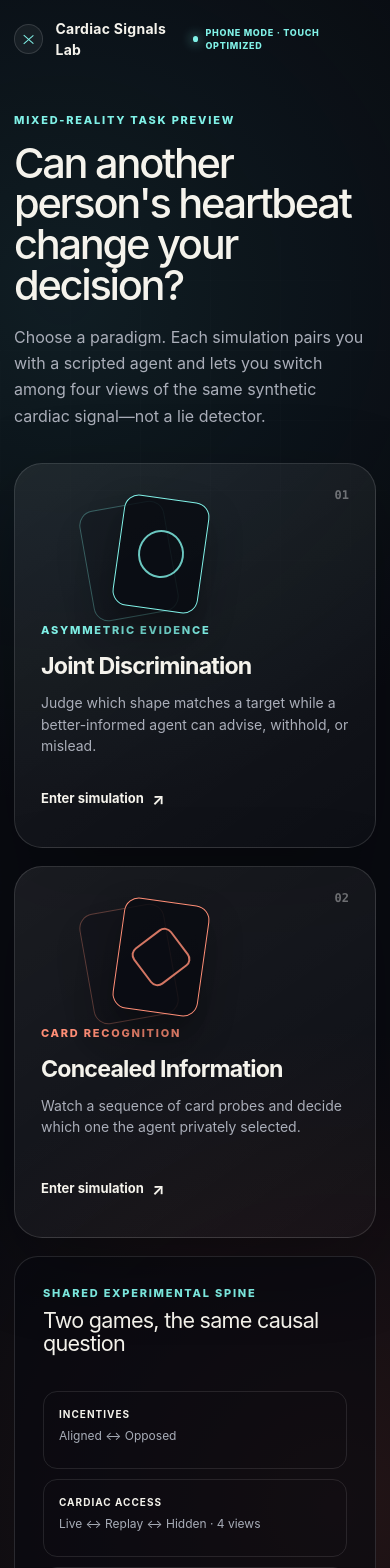
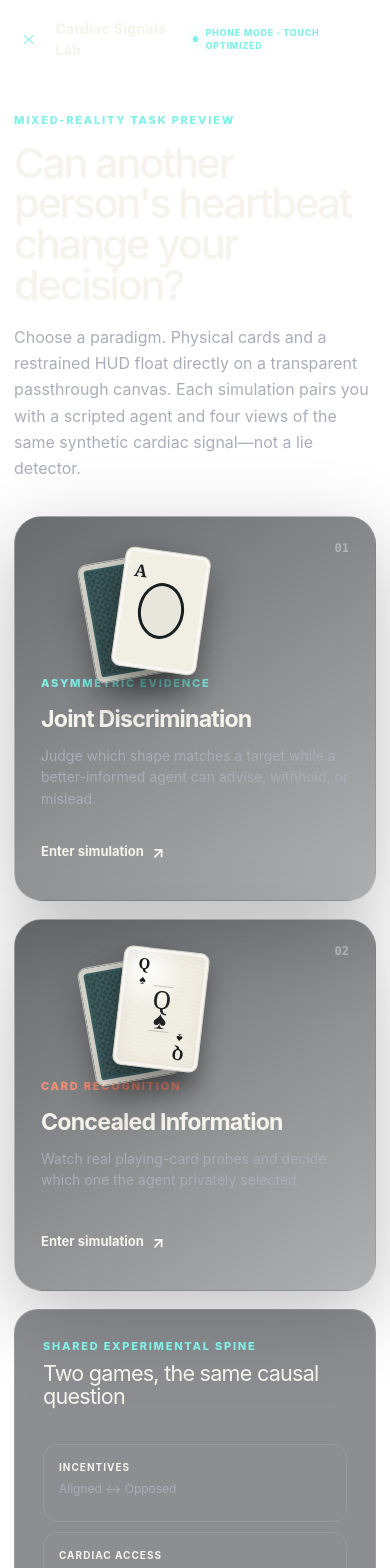
Before and after one commit to GeorgeFejer91/cardiac-signals-lab-demo, a Next.js app: page / in a window 390 px wide. Shown: the top 1568 px of the page. Built offline with nearby package versions, Linux system fonts and the light colour scheme.

Commit message:
Add passthrough card aesthetic

```diff
--- a/app/globals.css
+++ b/app/globals.css
@@ -12,7 +12,7 @@
 
 * { box-sizing: border-box; }
 
-html { background: var(--background); scroll-behavior: smooth; overflow-x: hidden; }
+html { background: transparent; scroll-behavior: smooth; overflow-x: hidden; }
 
 body {
   margin: 0;
@@ -20,10 +20,7 @@ body {
   min-height: 100vh;
   min-height: 100dvh;
   overflow-x: hidden;
-  background:
-    radial-gradient(circle at 16% 16%, rgba(56, 128, 136, 0.16), transparent 32rem),
-    radial-gradient(circle at 86% 82%, rgba(196, 80, 58, 0.14), transparent 30rem),
-    var(--background);
+  background: transparent;
   color: var(--ink);
   font-family: Inter, ui-sans-serif, system-ui, -apple-system, BlinkMacSystemFont, "Segoe UI", sans-serif;
 }
@@ -44,15 +41,7 @@ button, a { -webkit-tap-highlight-color: transparent; touch-action: manipulation
 }
 
 .ambient-grid {
-  position: fixed;
-  inset: 0;
-  pointer-events: none;
-  opacity: 0.17;
-  background-image:
-    linear-gradient(rgba(255,255,255,.08) 1px, transparent 1px),
-    linear-gradient(90deg, rgba(255,255,255,.08) 1px, transparent 1px);
-  background-size: 70px 70px;
-  mask-image: radial-gradient(circle at center, #000 20%, transparent 76%);
+  display: none;
 }
 
 .topbar, .menu-footer {
@@ -102,18 +91,31 @@ h1 { max-width: 920px; margin: 14px 0 18px; font-size: clamp(2.6rem, 6.2vw, 5.6r
   overflow: hidden;
   border: 1px solid var(--line);
   border-radius: 28px;
-  background: linear-gradient(145deg, rgba(255,255,255,.075), rgba(255,255,255,.025));
+  background: linear-gradient(145deg, rgba(12,17,22,.62), rgba(7,10,14,.32));
+  backdrop-filter: blur(18px) saturate(1.15);
   box-shadow: 0 24px 80px rgba(0,0,0,.25);
   transition: transform .25s ease, border-color .25s ease, background .25s ease;
 }
 
-.game-card:hover { transform: translateY(-6px); border-color: rgba(255,255,255,.3); background: linear-gradient(145deg, rgba(255,255,255,.1), rgba(255,255,255,.035)); }
+.game-card:hover { transform: translateY(-6px); border-color: rgba(255,255,255,.3); background: linear-gradient(145deg, rgba(18,25,31,.7), rgba(8,12,16,.4)); }
 .card-index { position: absolute; top: 24px; right: 26px; color: rgba(255,255,255,.38); font: 600 12px ui-monospace, SFMono-Regular, Consolas, monospace; }
 .card-visual { position: relative; height: 126px; }
-.floating-card { position: absolute; top: 8px; left: 25%; width: 86px; height: 112px; border: 1px solid currentColor; border-radius: 15px; background: rgba(9,12,18,.82); box-shadow: 0 18px 35px rgba(0,0,0,.35); }
-.floating-card.back { opacity: .3; transform: translate(-32px, 7px) rotate(-10deg); }
-.floating-card.front { transform: rotate(8deg); }
-.floating-card.front i { position: absolute; inset: 31px 19px; border: 2px solid currentColor; border-radius: 50%; opacity: .82; }
+.floating-card { position: absolute; top: 8px; left: 25%; width: 86px; height: 120px; border: 1px solid #d8d4c9; border-radius: 9px; background: #f1eee4; box-shadow: 0 18px 35px rgba(0,0,0,.42), inset 0 0 0 3px rgba(255,255,255,.56); }
+.floating-card.back { border-color: #d8d4c9; opacity: .78; transform: translate(-32px, 7px) rotate(-10deg); }
+.floating-card.front { color: #17201f; transform: rotate(8deg); }
+.floating-card.front i { position: absolute; inset: 31px 19px; border: 3px solid currentColor; border-radius: 50%; background: rgba(23,32,31,.035); }
+.floating-card.front b { position: absolute; z-index: 1; top: 10px; left: 10px; color: currentColor; font: 700 17px Georgia, serif; }
+.card-back-pattern {
+  background-color: #173a3d;
+  background-image:
+    linear-gradient(45deg, rgba(255,255,255,.12) 25%, transparent 25%, transparent 75%, rgba(255,255,255,.12) 75%),
+    linear-gradient(-45deg, rgba(255,255,255,.12) 25%, transparent 25%, transparent 75%, rgba(255,255,255,.12) 75%);
+  background-position: 0 0, 5px 5px;
+  background-size: 10px 10px;
+  box-shadow: 0 18px 35px rgba(0,0,0,.42), inset 0 0 0 5px #eee9dd, inset 0 0 0 7px #27575a;
+}
+.menu-playing-card { position: absolute; top: 3px; left: 25%; transform: rotate(8deg); }
+.menu-playing-card .playing-card-face { width: 86px; height: 120px; }
 .cyan .card-visual, .cyan .card-label { color: var(--cyan); }
 .coral .card-visual, .coral .card-label { color: var(--coral); }
 .coral .floating-card.front i { border-radius: 9px; transform: rotate(45deg); }
@@ -191,7 +193,8 @@ button {
   padding: 28px;
   border: 1px solid var(--line);
   border-radius: 24px;
-  background: rgba(8, 10, 16, .58);
+  background: rgba(8, 10, 16, .46);
+  backdrop-filter: blur(16px);
 }
 
 .design-matrix h2 {
@@ -234,9 +237,7 @@ button {
 .game-shell {
   min-height: 100vh;
   min-height: 100dvh;
-  background:
-    radial-gradient(circle at 72% -8%, rgba(63, 151, 151, .13), transparent 34rem),
-    linear-gradient(180deg, #090b11, #07090e);
+  background: transparent;
 }
 
 .game-header {
@@ -563,7 +564,8 @@ button {
 .research-sidebar {
   border: 1px solid var(--line);
   border-radius: 24px;
-  background: rgba(13, 16, 24, .76);
+  background: rgba(10, 14, 20, .62);
+  backdrop-filter: blur(20px) saturate(1.1);
 }
 
 .task-stage {
@@ -597,12 +599,7 @@ button {
   overflow: hidden;
   border: 1px solid rgba(255,255,255,.1);
   border-radius: 20px;
-  background:
-    radial-gradient(circle at center, rgba(97,127,138,.14), transparent 50%),
-    linear-gradient(rgba(255,255,255,.035) 1px, transparent 1px),
-    linear-gradient(90deg, rgba(255,255,255,.035) 1px, transparent 1px),
-    #090c12;
-  background-size: auto, 34px 34px, 34px 34px, auto;
+  background: transparent;
   perspective: 1000px;
 }
 
@@ -616,26 +613,34 @@ button {
 .shape-panel {
   position: relative;
   display: grid;
-  min-height: 230px;
+  width: min(100%, 180px);
+  min-height: 0;
+  aspect-ratio: 5 / 7;
   place-items: center;
   padding: 25px 12px;
-  border: 1px solid rgba(255,255,255,.12);
-  border-radius: 18px;
-  background: linear-gradient(145deg, rgba(255,255,255,.07), rgba(255,255,255,.02));
-  color: var(--ink);
+  place-self: center;
+  border: 1px solid #d8d4c9;
+  border-radius: 11px;
+  background:
+    radial-gradient(circle at 24% 18%, rgba(255,255,255,.95), transparent 30%),
+    repeating-linear-gradient(12deg, rgba(82,68,46,.025) 0 1px, transparent 1px 4px),
+    #f1eee4;
+  color: #17201f;
+  box-shadow: 0 22px 40px rgba(0,0,0,.38), inset 0 0 0 4px rgba(255,255,255,.56), inset 0 0 20px rgba(88,66,39,.08);
   transform: rotateY(0deg) translateZ(0);
 }
 
 .shape-panel:first-child { transform: rotateY(7deg); }
 .shape-panel:last-child { transform: rotateY(-7deg); }
 .shape-panel.selectable { cursor: pointer; }
-.shape-panel.selectable:hover { border-color: rgba(128,241,231,.45); background: rgba(128,241,231,.06); }
-.shape-panel.selected { border-color: var(--cyan); box-shadow: 0 0 0 2px rgba(128,241,231,.13), 0 18px 42px rgba(0,0,0,.3); }
+.shape-panel.selectable:hover { border-color: var(--cyan); background-color: #f8f6ee; }
+.shape-panel.selected { border-color: var(--cyan); box-shadow: 0 0 0 3px rgba(128,241,231,.22), 0 25px 46px rgba(0,0,0,.44), 0 0 28px rgba(128,241,231,.19); }
 .shape-panel:disabled { cursor: default; }
-.shape-label { position: absolute; top: 14px; left: 16px; color: #888e98; font: 750 11px ui-monospace, SFMono-Regular, Consolas, monospace; text-transform: uppercase; }
-.shape-object { display: block; border: 3px solid var(--cyan); border-radius: 50%; background: rgba(128,241,231,.07); box-shadow: 0 0 30px rgba(128,241,231,.09); }
-.shape-object.target { border-style: dashed; border-color: #e8e6df; background: rgba(255,255,255,.04); }
-.target-panel { opacity: .74; transform: translateZ(-40px) scale(.94); }
+.shape-label { position: absolute; top: 15px; left: 16px; color: #31413e; font: 800 10px ui-monospace, SFMono-Regular, Consolas, monospace; letter-spacing: .08em; text-transform: uppercase; }
+.shape-panel::after { position: absolute; right: 12px; bottom: 11px; width: 12px; height: 12px; border: 1px solid rgba(31,47,44,.28); border-radius: 50%; content: ''; }
+.shape-object { display: block; border: 3px solid #1e2b29; border-radius: 50%; background: rgba(29,43,40,.04); box-shadow: 0 7px 15px rgba(30,43,41,.12); }
+.shape-object.target { border-color: #1e2b29; background: rgba(29,43,40,.04); }
+.target-panel { opacity: .95; transform: translateZ(-40px) scale(.94); }
 .ambiguity-callout { display: flex; align-items: center; justify-content: center; gap: 8px; margin: 25px 0 0; color: #828894; font-size: 11px; }
 .ambiguity-callout i { width: 5px; height: 5px; border-radius: 50%; background: #d7d5cf; }
 
@@ -750,35 +755,75 @@ output { font-variant-numeric: tabular-nums; }
   flex-direction: column;
   align-items: center;
   justify-content: center;
-  gap: 9px;
-  padding: 16px;
+  gap: 11px;
+  padding: 32px 14px 14px;
   overflow: hidden;
-  border: 1px solid rgba(255,255,255,.13);
+  border: 1px solid rgba(255,255,255,.16);
   border-radius: 17px;
-  background: linear-gradient(150deg, color-mix(in srgb, var(--card-color) 11%, #11141d), #0a0c12 72%);
+  background: linear-gradient(145deg, rgba(255,255,255,.08), rgba(2,5,7,.12)), #13231e;
+  box-shadow: inset 0 1px 0 rgba(255,255,255,.08), 0 18px 34px rgba(0,0,0,.28);
   cursor: pointer;
-  transform: rotateX(1deg);
+  transform: rotateX(2deg);
   transition: transform .22s ease, border-color .22s ease, box-shadow .22s ease, opacity .22s ease;
 }
 
 .information-card::before {
   position: absolute;
   inset: 8px;
-  border: 1px solid color-mix(in srgb, var(--card-color) 27%, transparent);
+  border: 1px solid rgba(255,255,255,.07);
   border-radius: 12px;
   content: '';
   pointer-events: none;
 }
 
-.information-card:hover:not(:disabled) { transform: translateY(-5px); border-color: var(--card-color); }
-.information-card.selected { border-color: var(--card-color); box-shadow: 0 0 0 2px color-mix(in srgb, var(--card-color) 20%, transparent), 0 24px 45px rgba(0,0,0,.3); transform: translateY(-5px); }
-.information-card.active { border-color: var(--card-color); box-shadow: 0 0 35px color-mix(in srgb, var(--card-color) 20%, transparent); transform: translateY(-9px) scale(1.025); }
+.information-card:hover:not(:disabled) { transform: translateY(-7px) rotateX(0); border-color: rgba(255,255,255,.42); }
+.information-card.selected { border-color: var(--coral); box-shadow: 0 0 0 2px rgba(255,142,118,.2), 0 25px 48px rgba(0,0,0,.4); transform: translateY(-7px); }
+.information-card.active { border-color: var(--coral); box-shadow: 0 28px 55px rgba(0,0,0,.42), 0 0 32px rgba(255,142,118,.18); transform: translateY(-10px) scale(1.025); }
 .information-card:disabled { cursor: default; }
 .information-card.seen:not(.active) { opacity: .58; }
-.info-card-id { position: absolute; top: 14px; left: 16px; color: var(--card-color); font: 750 11px ui-monospace, SFMono-Regular, Consolas, monospace; }
-.info-card-symbol { color: var(--card-color); font-size: 58px; filter: drop-shadow(0 0 18px color-mix(in srgb, var(--card-color) 33%, transparent)); }
-.information-card small { color: #9aa0aa; font-size: 9px; letter-spacing: .05em; text-transform: uppercase; }
-.seen-dot { position: absolute; right: 14px; bottom: 13px; width: 6px; height: 6px; border-radius: 50%; background: var(--card-color); }
+.info-card-id { position: absolute; top: 13px; left: 15px; color: #aab5af; font: 750 9px ui-monospace, SFMono-Regular, Consolas, monospace; letter-spacing: .08em; text-transform: uppercase; }
+.information-card small { color: #c7cec9; font-size: 9px; letter-spacing: .05em; text-transform: uppercase; }
+.seen-dot { position: absolute; right: 14px; bottom: 13px; width: 6px; height: 6px; border-radius: 50%; background: var(--coral); box-shadow: 0 0 10px rgba(255,142,118,.65); }
+
+.playing-card-face {
+  position: relative;
+  display: block;
+  width: 104px;
+  height: 146px;
+  overflow: hidden;
+  border: 1px solid #d8d4c9;
+  border-radius: 9px;
+  background:
+    radial-gradient(circle at 28% 20%, rgba(255,255,255,.96), transparent 34%),
+    repeating-linear-gradient(12deg, rgba(82,68,46,.025) 0 1px, transparent 1px 4px),
+    #f1eee4;
+  color: #17191b;
+  box-shadow: 0 15px 26px rgba(0,0,0,.38), inset 0 0 0 3px rgba(255,255,255,.58), inset 0 0 18px rgba(88,66,39,.08);
+  font-family: Georgia, 'Times New Roman', serif;
+  transform: rotate(-1.5deg);
+}
+
+.information-card:nth-child(even) .playing-card-face { transform: rotate(1.5deg); }
+.playing-card-face.red-suit { color: #b32635; }
+.playing-card-corner { position: absolute; z-index: 2; display: flex; width: 25px; flex-direction: column; align-items: center; line-height: .78; }
+.playing-card-corner b { font-size: 19px; font-weight: 700; }
+.playing-card-corner i { margin-top: 5px; font-size: 15px; font-style: normal; }
+.playing-card-corner.top { top: 10px; left: 8px; }
+.playing-card-corner.bottom { right: 8px; bottom: 10px; transform: rotate(180deg); }
+.playing-card-center { position: absolute; inset: 31px 22px; display: grid; place-content: center; opacity: .96; }
+.playing-card-center::before, .playing-card-center::after { position: absolute; width: 20px; height: 1px; background: currentColor; content: ''; opacity: .22; }
+.playing-card-center::before { top: 12px; left: 50%; transform: translateX(-50%); }
+.playing-card-center::after { bottom: 12px; left: 50%; transform: translateX(-50%); }
+.playing-card-center b { font-size: 31px; font-weight: 500; line-height: .8; text-align: center; }
+.playing-card-center i { font-size: 31px; font-style: normal; line-height: .8; text-align: center; }
+.playing-card-face.compact { width: 62px; height: 86px; border-radius: 6px; transform: none; }
+.playing-card-face.compact .playing-card-corner b { font-size: 12px; }
+.playing-card-face.compact .playing-card-corner i { margin-top: 3px; font-size: 10px; }
+.playing-card-face.compact .playing-card-corner { width: 16px; }
+.playing-card-face.compact .playing-card-corner.top { top: 6px; left: 5px; }
+.playing-card-face.compact .playing-card-corner.bottom { right: 5px; bottom: 6px; }
+.playing-card-face.compact .playing-card-center { inset: 22px 15px; }
+.playing-card-face.compact .playing-card-center b, .playing-card-face.compact .playing-card-center i { font-size: 18px; }
 
 .belief-dock { margin-top: 16px; }
 .belief-dock label { flex: 1; }
@@ -793,17 +838,16 @@ output { font-variant-numeric: tabular-nums; }
   overflow: hidden;
   border: 1px solid rgba(255,255,255,.12);
   border-radius: 18px;
-  background:
-    radial-gradient(circle at center, rgba(255,255,255,.08), transparent 42%),
-    linear-gradient(rgba(255,255,255,.025) 1px, transparent 1px),
-    linear-gradient(90deg, rgba(255,255,255,.025) 1px, transparent 1px),
-    #090b10;
-  background-size: auto, 30px 30px, 30px 30px, auto;
+  background: rgba(7,12,14,.2);
+  box-shadow: inset 0 0 55px rgba(0,0,0,.2), 0 16px 34px rgba(0,0,0,.12);
 }
 
-.probe-caption { position: absolute; top: 14px; left: 16px; right: 16px; display: flex; justify-content: space-between; color: #8b919b; font-size: 9px; font-weight: 750; letter-spacing: .1em; text-transform: uppercase; }
-.enlarged-probe { --card-color: #fff; display: grid; width: 130px; height: 170px; place-items: center; border: 1px solid var(--card-color); border-radius: 17px; background: color-mix(in srgb, var(--card-color) 12%, #0a0c12); box-shadow: 0 20px 60px rgba(0,0,0,.35), 0 0 30px color-mix(in srgb, var(--card-color) 14%, transparent); animation: probeEnter .35s ease-out both; }
-.enlarged-probe span { color: var(--card-color); font-size: 64px; }
+.probe-caption { position: absolute; z-index: 2; top: 14px; left: 16px; right: 16px; display: flex; justify-content: space-between; color: #e2e8e2; font-size: 9px; font-weight: 750; letter-spacing: .1em; text-shadow: 0 1px 5px #000; text-transform: uppercase; }
+.enlarged-probe { display: grid; place-items: center; animation: probeEnter .35s ease-out both; }
+.enlarged-probe .playing-card-face { width: 130px; height: 182px; transform: rotate(.8deg); }
+.enlarged-probe .playing-card-corner b { font-size: 23px; }
+.enlarged-probe .playing-card-corner i { font-size: 18px; }
+.enlarged-probe .playing-card-center b, .enlarged-probe .playing-card-center i { font-size: 40px; }
 .buffer-symbol { display: grid; width: 90px; height: 90px; place-items: center; border: 1px dashed rgba(255,255,255,.23); border-radius: 50%; color: #737984; font-size: 35px; }
 
 @keyframes probeEnter {
@@ -821,8 +865,7 @@ output { font-variant-numeric: tabular-nums; }
 .observation-row > span { display: flex; align-items: center; justify-content: space-between; min-height: 42px; padding: 0 12px; border: 1px solid rgba(255,255,255,.09); border-radius: 10px; background: rgba(255,255,255,.025); }
 .observation-row b { font: 750 11px ui-monospace, SFMono-Regular, Consolas, monospace; }
 .observation-row small { color: #858b96; font: 650 9px ui-monospace, SFMono-Regular, Consolas, monospace; }
-.target-card-mini { min-width: 100px; min-height: 100px; border: 1px solid rgba(255,142,118,.3); border-radius: 14px; background: rgba(255,142,118,.06); }
-.target-card-mini > span { color: var(--coral); font-size: 35px; }
+.target-card-mini { min-width: 100px; min-height: 112px; border: 1px solid rgba(255,142,118,.3); border-radius: 14px; background: rgba(255,142,118,.06); }
 .target-card-mini small { color: #a18883; font-size: 9px; text-transform: uppercase; }
 
 @media (max-width: 980px) {
@@ -854,14 +897,16 @@ output { font-variant-numeric: tabular-nums; }
   .task-stage { padding: 16px; border-radius: 18px; }
   .stage-topline { flex-direction: column; gap: 8px; }
   .shape-row { grid-template-columns: 1fr 1fr; }
-  .target-panel { grid-column: 1 / -1; grid-row: 1; min-height: 145px; }
-  .shape-panel { min-height: 185px; transform: none !important; }
+  .target-panel { grid-column: 1 / -1; grid-row: 1; max-width: 142px; }
+  .shape-panel { max-width: 152px; min-height: 0; transform: none !important; }
   .decision-dock, .advice-dock, .belief-dock, .result-dock { align-items: stretch; flex-direction: column; }
   .final-controls { width: 100%; padding: 15px 0 0; border-top: 1px solid rgba(255,255,255,.1); border-left: 0; }
   .result-dock .primary-action { width: 100%; }
   .information-card-grid { grid-template-columns: 1fr 1fr; }
   .information-card { min-height: 160px; }
-  .info-card-symbol { font-size: 44px; }
+  .playing-card-face { width: 82px; height: 116px; }
+  .playing-card-center { inset: 27px 18px; }
+  .playing-card-center b, .playing-card-center i { font-size: 25px; }
   .measure-list { grid-template-columns: 1fr; }
   .metric-grid { grid-template-columns: 1fr 1fr; }
   .round-ledger > div { grid-template-columns: 35px 75px 1fr; }
@@ -882,8 +927,12 @@ output { font-variant-numeric: tabular-nums; }
   .metric-grid { grid-template-columns: 1fr; }
   .information-card-grid { gap: 8px; }
   .information-card { min-height: 145px; }
+  .playing-card-face { width: 72px; height: 102px; }
+  .playing-card-corner b { font-size: 15px; }
+  .playing-card-corner i { font-size: 12px; }
+  .playing-card-center { inset: 24px 16px; }
   .observation-row { grid-template-columns: 1fr 1fr; }
-  .shape-panel { min-height: 165px; }
+  .shape-panel { min-height: 0; }
   .heart-monitor { padding-inline: 12px; }
   .monitor-view-switch { gap: 3px; }
   .monitor-view-switch button { padding: 0 4px; letter-spacing: .02em; }
--- a/app/page.tsx
+++ b/app/page.tsx
@@ -479,9 +479,23 @@ type ConcealedResult = {
   points: number;
 };
 
+type InformationCardData = (typeof informationCards)[number];
+
+function PlayingCardFace({ card, compact = false }: { card: InformationCardData; compact?: boolean }) {
+  const red = card.suit === '♥' || card.suit === '♦';
+  return (
+    <span className={`playing-card-face ${red ? 'red-suit' : 'black-suit'}${compact ? ' compact' : ''}`} aria-hidden="true">
+      <span className="playing-card-corner top"><b>{card.rank}</b><i>{card.suit}</i></span>
+      <span className="playing-card-center"><b>{card.rank}</b><i>{card.suit}</i></span>
+      <span className="playing-card-corner bottom"><b>{card.rank}</b><i>{card.suit}</i></span>
+    </span>
+  );
+}
+
 function InformationCard({
   id,
-  symbol,
+  rank,
+  suit,
   name,
   color,
   selected,
@@ -491,7 +505,8 @@ function InformationCard({
   onClick,
 }: {
   id: CardId;
-  symbol: string;
+  rank: string;
+  suit: string;
   name: string;
   color: string;
   selected?: boolean;
@@ -509,9 +524,10 @@ function InformationCard({
       onClick={onClick}
       disabled={disabled}
       aria-pressed={selected}
+      aria-label={`Candidate ${id}, ${name}`}
     >
-      <span className="info-card-id">{id}</span>
-      <span className="info-card-symbol" aria-hidden="true">{symbol}</span>
+      <span className="info-card-id">Candidate {id}</span>
+      <PlayingCardFace card={{ id, rank, suit, name, color } as InformationCardData} />
       <small>{name}</small>
       {seen ? <i className="seen-dot" aria-label="Probe already shown" /> : null}
     </button>
@@ -676,6 +692,7 @@ function ConcealedGame({ onHome }: { onHome: () => void }) {
       ? round.order
       : [];
   const activeCard = phase === 'probes' && currentProbe !== 'BUFFER' ? currentProbe : undefined;
+  const probeCard = currentProbe === 'BUFFER' ? undefined : informationCards.find((card) => card.id === currentProbe);
 
   return (
     <main className="game-shell">
@@ -685,7 +702,7 @@ function ConcealedGame({ onHome }: { onHome: () => void }) {
           <div className="stage-topline">
             <div>
               <p className="eyebrow warm">Receiver view · Agent target hidden</p>
-              <h2>{phase === 'prior' ? 'Which card is your best guess?' : phase === 'probes' ? currentProbe === 'BUFFER' ? 'Baseline buffer' : 'Probe ' + currentProbe + ' is on screen' : phase === 'final' ? 'Update your belief' : 'Target revealed'}</h2>
+              <h2>{phase === 'prior' ? 'Which card is your best guess?' : phase === 'probes' ? currentProbe === 'BUFFER' ? 'Baseline buffer' : `Probe ${currentProbe}: ${probeCard?.name}` : phase === 'final' ? 'Update your belief' : 'Target revealed'}</h2>
             </div>
             <ProgressDots current={roundIndex} total={concealedRounds.length} />
           </div>
@@ -724,9 +741,7 @@ function ConcealedGame({ onHome }: { onHome: () => void }) {
                 {currentProbe === 'BUFFER' ? (
                   <div className="buffer-symbol" aria-label="Neutral buffer stimulus">+</div>
                 ) : (
-                  <div className="enlarged-probe" style={{ '--card-color': informationCards.find((card) => card.id === currentProbe)?.color } as React.CSSProperties}>
-                    <span>{informationCards.find((card) => card.id === currentProbe)?.symbol}</span>
-                  </div>
+                  probeCard ? <div className="enlarged-probe"><PlayingCardFace card={probeCard} /></div> : null
                 )}
               </div>
               <HeartMonitor
@@ -763,11 +778,11 @@ function ConcealedGame({ onHome }: { onHome: () => void }) {
             <div className={latest.final === latest.target ? 'result-dock success' : 'result-dock miss'} role="status">
               <div>
                 <span>{latest.final === latest.target ? 'Target identified' : 'Target missed'}</span>
-                <strong>The agent&apos;s private card was {latest.target}.</strong>
+                <strong>The agent&apos;s private card was {latest.target}: {informationCards.find((card) => card.id === latest.target)?.name}.</strong>
                 <p>You moved from {latest.prior} at {latest.priorConfidence}% to {latest.final} at {latest.finalConfidence}%. Proper-score gain: <b>{latest.scoreGain >= 0 ? '+' : ''}{latest.scoreGain.toFixed(2)}</b>.</p>
               </div>
               <div className="target-card-mini">
-                <span>{informationCards.find((card) => card.id === latest.target)?.symbol}</span>
+                {informationCards.find((card) => card.id === latest.target) ? <PlayingCardFace card={informationCards.find((card) => card.id === latest.target)!} compact /> : null}
                 <small>Target {latest.target}</small>
               </div>
               <button className="primary-action small warm" type="button" onClick={nextRound}>{roundIndex === concealedRounds.length - 1 ? 'View outcomes' : 'Next round'} <span>→</span></button>
@@ -808,12 +823,12 @@ function Menu({ onOpen }: { onOpen: (game: ActiveGame) => void }) {
       <section className="menu-content" aria-labelledby="menu-title">
         <p className="eyebrow">Mixed-reality task preview</p>
         <h1 id="menu-title">Can another person&apos;s heartbeat change your decision?</h1>
-        <p className="lede">Choose a paradigm. Each simulation pairs you with a scripted agent and lets you switch among four views of the same synthetic cardiac signal—not a lie detector.</p>
+        <p className="lede">Choose a paradigm. Physical cards and a restrained HUD float directly on a transparent passthrough canvas. Each simulation pairs you with a scripted agent and four views of the same synthetic cardiac signal—not a lie detector.</p>
 
         <div className="game-grid" aria-label="Choose a game">
           <button className="game-card cyan" type="button" onClick={() => onOpen('joint')} data-testid="open-joint">
             <span className="card-index">01</span>
-            <div className="card-visual" aria-hidden="true"><span className="floating-card back" /><span className="floating-card front"><i /></span></div>
+            <div className="card-visual joint-card-preview" aria-hidden="true"><span className="floating-card back card-back-pattern" /><span className="floating-card front printed-preview"><b>A</b><i /></span></div>
             <span className="card-copy">
               <span className="card-label">Asymmetric evidence</span>
               <strong>Joint Discrimination</strong>
@@ -823,11 +838,11 @@ function Menu({ onOpen }: { onOpen: (game: ActiveGame) => void }) {
           </button>
           <button className="game-card coral" type="button" onClick={() => onOpen('concealed')} data-testid="open-concealed">
             <span className="card-index">02</span>
-            <div className="card-visual" aria-hidden="true"><span className="floating-card back" /><span className="floating-card front"><i /></span></div>
+            <div className="card-visual concealed-card-preview" aria-hidden="true"><span className="floating-card back card-back-pattern" /><span className="menu-playing-card"><PlayingCardFace card={informationCards[1]} /></span></div>
             <span className="card-copy">
               <span className="card-label">Card recognition</span>
               <strong>Concealed Information</strong>
-              <span>Watch a sequence of card probes and decide which one the agent privately selected.</span>
+              <span>Watch real playing-card probes and decide which one the agent privately selected.</span>
               <b className="launch-link">Enter simulation <i aria-hidden="true">↗</i></b>
             </span>
           </button>
```
Also changed, not shown: app/gameData.ts (+4 -4 lines), 1 other file (tests, documents, lock files or other folders).
